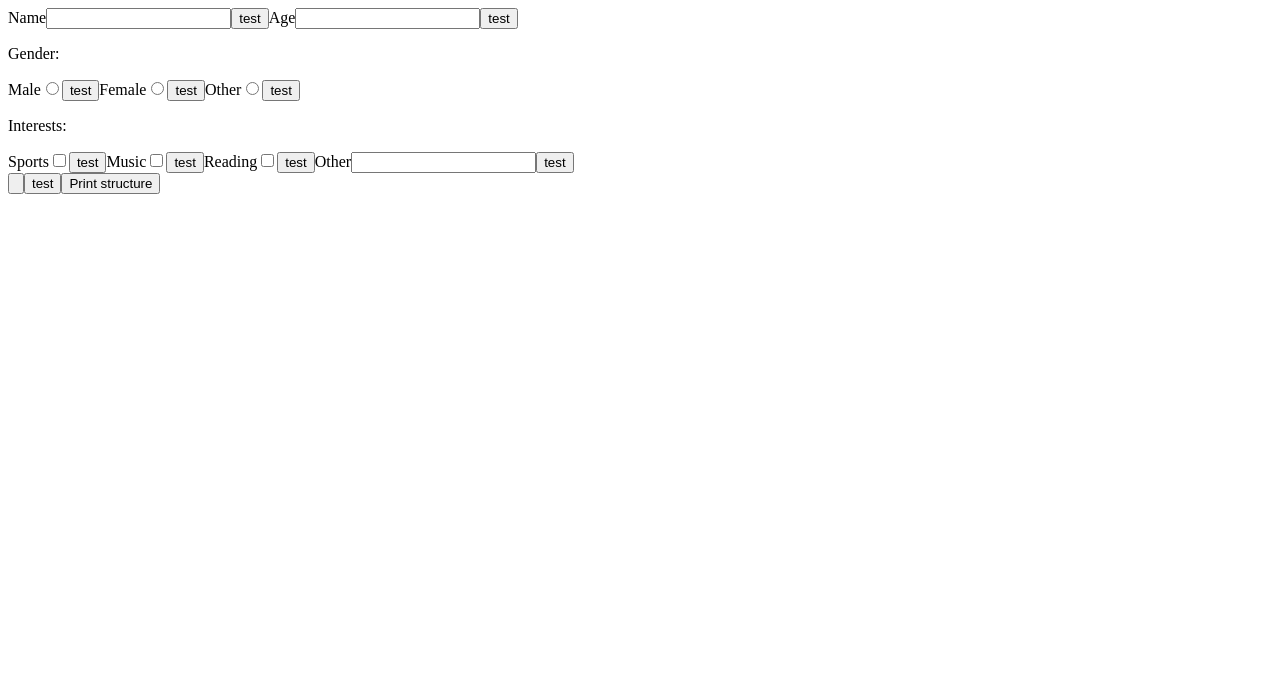
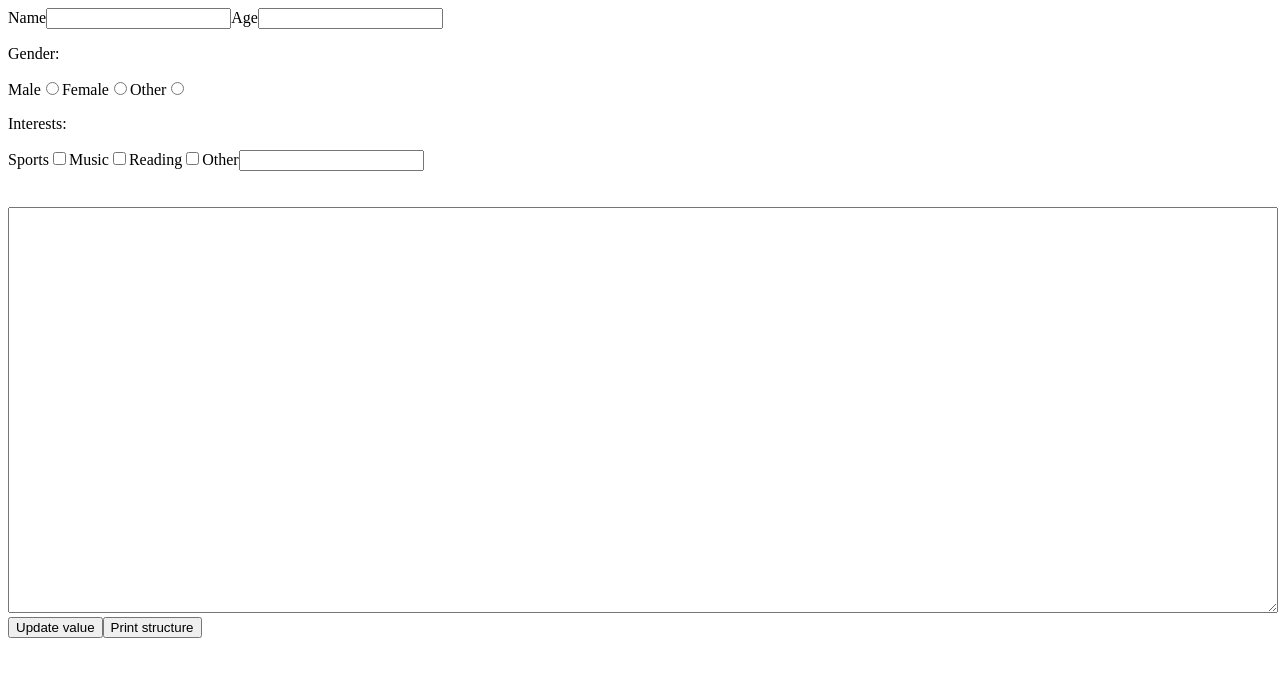
Before and after one commit to JonBunator/smart-ui, a React (Vite) app in the folder src/library/: page / in a window 1280 px wide. Shown: the top 676 px of the page. Built offline with nearby package versions, Linux system fonts and the light colour scheme.

Commit message:
Finish onChange triggering

```diff
--- a/src/library/demo/App.tsx
+++ b/src/library/demo/App.tsx
@@ -5,7 +5,7 @@ import {useSmartComponentManager} from "../src/components/SmartComponentManager"
 function App() {
 
 
-    const {getHierarchy} = useSmartComponentManager();
+    const {getHierarchy, changeValue} = useSmartComponentManager();
 
     return (<>
             <SmartComponent>
@@ -33,22 +33,23 @@ function App() {
                     <div>
                         <p>Interests:</p>
                         <label htmlFor="interests-sports">Sports</label>
-                        <SmartInput type="checkbox" id="interests-sports" value="sports"/>
+                        <SmartInput type="checkbox" id="interests-sports"/>
 
                         <label htmlFor="interests-music">Music</label>
-                        <SmartInput type="checkbox" id="interests-music" value="music"/>
+                        <SmartInput type="checkbox" id="interests-music"/>
 
                         <label htmlFor="interests-reading">Reading</label>
-                        <SmartInput type="checkbox" id="interests-reading" value="reading"/>
+                        <SmartInput type="checkbox" id="interests-reading"/>
 
                         <label htmlFor="interests-other">Other</label>
                         <SmartInput type="textarea" id="interests-other" />
                     </div>
-                    <SmartInput id="vutton" type="button" onClick={() => console.log("clicked")}></SmartInput>
                 </SmartComponent>
             </SmartComponent>
-
-
+        <br/>
+        <br/>
+        <textarea style={{height: "400px", width: "100%"}}/>
+        <button onClick={() => changeValue("gender-female", true)}>Update value</button>
         <button onClick={() => {console.log(JSON.stringify(getHierarchy()))}}>Print structure</button>
         </>
     )
--- a/src/library/src/components/SmartComponent/index.tsx
+++ b/src/library/src/components/SmartComponent/index.tsx
@@ -1,7 +1,7 @@
 import {ReactNode, useEffect, useState} from "react";
 import SmartComponentParent, {useSmartComponentParent} from "../../internal/SmartComponentParent";
 import {useSmartComponentManager} from "../SmartComponentManager";
-import {SmartComponentValue} from "../types/types.ts";
+import {SmartComponentValue, ValueType} from "../types/types.ts";
 
 function getID() {
     return Math.random().toString(36).substr(2, 9);
@@ -16,7 +16,7 @@ export type SmartComponentProps = Omit<SmartComponentValue, 'id'> & {
      * Callback that is invoked by AI agent. Changes value of component.
      * @param value The newly set value.
      */
-    smartOnChange?: (value: string | number | readonly string[]) => void;
+    smartOnChange?: (value: ValueType) => void;
     children?: ReactNode;
 }
 
@@ -29,7 +29,7 @@ export function SmartComponent(props: SmartComponentProps) {
     const [componentId] = useState(id ?? getID());
 
     useEffect(() => {
-        addComponent(parentID, {...smartProps, id: componentId});
+        addComponent(parentID, {...smartProps, id: componentId}, smartOnChange);
 
         return () => {
             removeComponent(parentID, componentId);
--- a/src/library/src/components/SmartComponentManager/index.tsx
+++ b/src/library/src/components/SmartComponentManager/index.tsx
@@ -1,6 +1,6 @@
 import {createContext, useContext, useState, ReactNode, useMemo, useCallback} from 'react';
 import SmartComponentParent from "../../internal/SmartComponentParent";
-import {SmartComponentValue} from "../types/types.ts";
+import {SmartComponentValue, ValueType} from "../types/types.ts";
 
 /**
  * Element represents value of smart component and children.
@@ -19,8 +19,9 @@ interface SmartComponentContextType {
      *
      * @param parentID The identifier of the parent this component belongs to.
      * @param value The value of the smart component that represents the current state.
+     * @param smartOnChange Callback that invokes value change in smart component.
      */
-    addComponent: (parentID: string, value: SmartComponentValue) => void;
+    addComponent: (parentID: string, value: SmartComponentValue, smartOnChange?: (value: ValueType) => void) => void;
     /**
      * Removes the component from parent.
      * @param parentID The identifier of the parent this component belongs to.
@@ -31,6 +32,13 @@ interface SmartComponentContextType {
      * Returns all elements of the root.
      */
     getHierarchy: () => SmartComponentElement[];
+    /**
+     * Changes a value of the component.
+     * @param identifier The id of the component.
+     * @param value The new value that should be set.
+     */
+    changeValue: (identifier: string, value: ValueType) => void;
+
 }
 
 const SmartComponentContext = createContext<SmartComponentContextType | undefined>(undefined);
@@ -42,18 +50,27 @@ interface SubscriptionProviderProps {
 type SmartComponentElementMap = Map<string, SmartComponentElementInternal>;
 type SmartComponentValueMap = Map<string, SmartComponentValue>;
 type ParentChildMap = Map<string, Set<string>>;
+type ElementOnChangeMap = Map<string, (value: ValueType) => void>;
 
 export default function SmartComponentManager(props: SubscriptionProviderProps) {
     const {children} = props;
     const [elements, setElements] = useState<SmartComponentValueMap>(new Map());
     const [parentChildrenMapping, setParentChildrenMapping] = useState<ParentChildMap>(new Map());
+    const [elementOnChangeMapping, setElementOnChangeMapping] = useState<ElementOnChangeMap>(new Map());
 
-    const addComponent = useCallback((parentID: string, value: SmartComponentValue) => {
+    const addComponent = useCallback((parentID: string, value: SmartComponentValue, smartOnChange?: (value: ValueType) => void) => {
         setElements(prev => {
             const newMap = new Map(prev);
             newMap.set(value.id, value);
             return newMap;
         });
+        if(smartOnChange) {
+            setElementOnChangeMapping(prev => {
+                const newMap = new Map(prev);
+                newMap.set(value.id, smartOnChange);
+                return newMap;
+            });
+        }
 
         setParentChildrenMapping(prev => {
             const newMap = new Map(prev);
@@ -109,11 +126,22 @@ export default function SmartComponentManager(props: SubscriptionProviderProps)
             .filter(result => result !== null);
     }, [elements, parentChildrenMapping]);
 
+    const changeValue = useCallback((identifier: string, value: ValueType): void => {
+        const onChangeFunction = elementOnChangeMapping.get(identifier);
+
+        if (onChangeFunction) {
+            onChangeFunction(value);
+        } else {
+            console.warn(`No component found with identifier: ${identifier}`);
+        }
+    }, [elementOnChangeMapping]);
+
     const value = useMemo(() => ({
         addComponent: addComponent,
         removeComponent: removeComponent,
         getHierarchy: getHierarchy,
-    }), [addComponent, removeComponent, getHierarchy]);
+        changeValue: changeValue,
+    }), [addComponent, removeComponent, getHierarchy, changeValue]);
 
     return (
         <SmartComponentParent identifier="root">
--- a/src/library/src/components/SmartInput/index.tsx
+++ b/src/library/src/components/SmartInput/index.tsx
@@ -1,5 +1,6 @@
 import React, {ReactNode, useRef} from "react";
 import { SmartComponent } from "../SmartComponent";
+import {ValueType} from "../types/types.ts";
 
 
 interface SmartComponent {
@@ -15,19 +16,25 @@ export function SmartInput(props: SmartInputProps) {
 
     /**
      * Simulates user input value update.
-     * @param value The new value.
+     * @param newValue The new value.
      */
-    function updateValue(value: string | number | readonly string[]) {
+    function updateValue(newValue: ValueType) {
 
         if (inputRef.current) {
-            if(type === "button" || type === "radio" || type === "checkbox") {
+            if(type === "button") {
                 inputRef.current.click();
                 return;
             }
+
+            let eventName = 'value';
+
+            if(type === "radio" || type === "checkbox") {
+                eventName = 'checked';
+            }
             const nativeInputValueSetter = Object.getOwnPropertyDescriptor(
                 window.HTMLInputElement.prototype,
-                'value')?.set;
-            nativeInputValueSetter?.call(inputRef.current, value);
+                eventName)?.set;
+            nativeInputValueSetter?.call(inputRef.current, newValue);
 
             const event = new Event('input', { bubbles: true });
             inputRef.current.dispatchEvent(event);
@@ -35,9 +42,8 @@ export function SmartInput(props: SmartInputProps) {
     }
 
   return (
-      <SmartComponent id={id} value={value} semantic={smartSemantic} type={type as string}>
+      <SmartComponent id={id} value={value} semantic={smartSemantic} type={type as string} smartOnChange={updateValue}>
           <input ref={inputRef} id={id} value={value} onChange={onChange} type={type ?? "text"} {...restProps}/>
-          <button onClick={() => {updateValue("sports")}}>test</button>
       </SmartComponent>
   )
 }
--- a/src/library/src/components/types/types.ts
+++ b/src/library/src/components/types/types.ts
@@ -10,9 +10,11 @@ export interface SmartComponentValue {
     /**
      * Value of the smart component. For textfields this can be the inputted text.
      */
-    value?: string | number | readonly string[];
+    value?: ValueType;
     /**
      * Additional properties.
      */
     [key: string]: any;
 }
+
+export type ValueType = string | number | readonly string[] | boolean;
```
